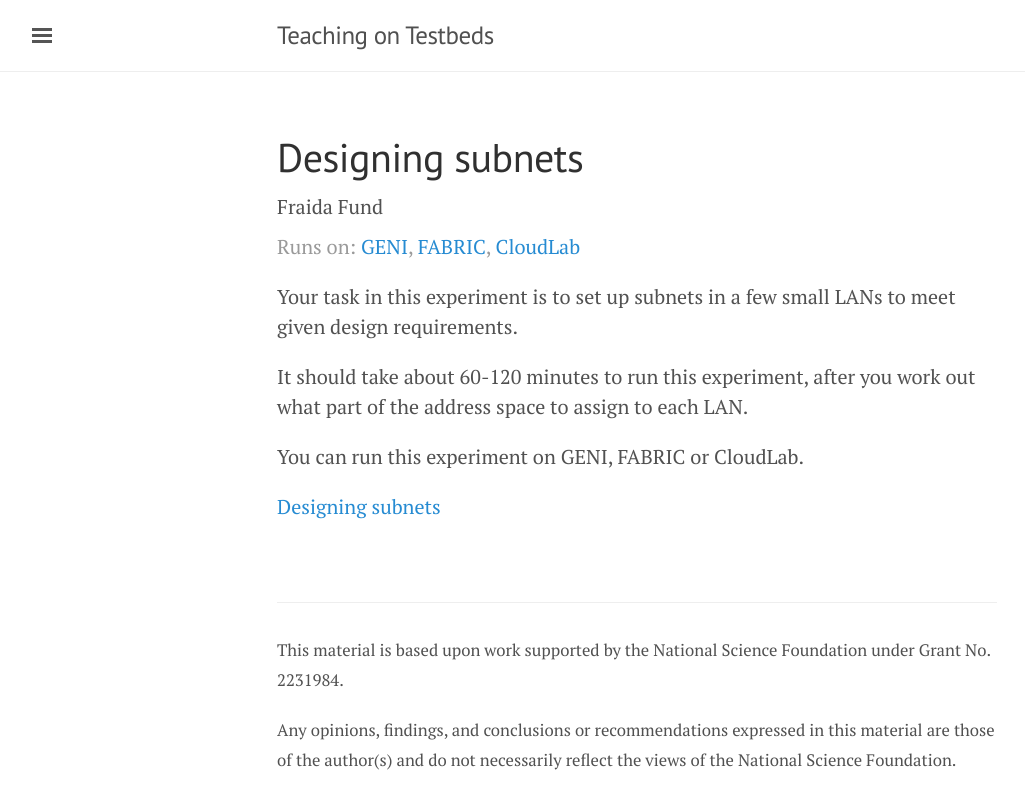
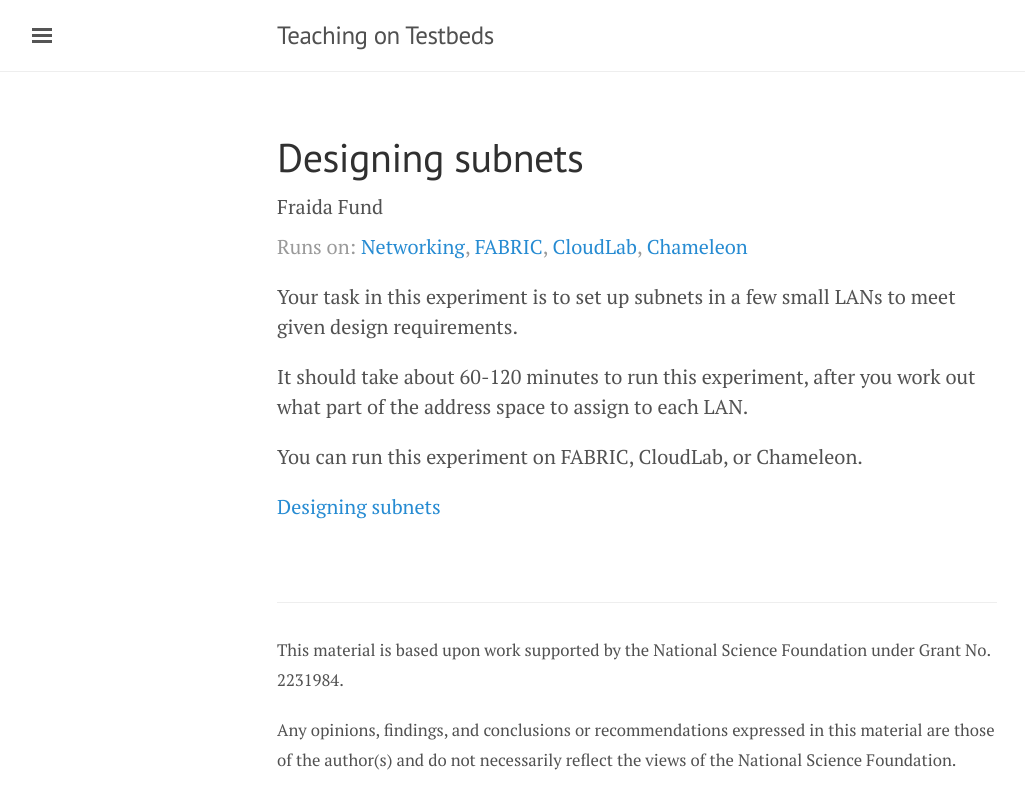
Before and after one commit to teaching-on-testbeds/teaching-on-testbeds.github.io, a Jekyll site: the page built from _posts/2022-10-05-designing-subnets.md, in a window 1280 px wide. Shown: the top 809 px of the page, without its empty margins (3-1028 px from the left). Built offline with Jekyll 4.4.1, drawn with Linux system fonts in a browser that asks for light colours.

Commit message:
Add chameleon for subnets example

```diff
--- a/_posts/2022-10-05-designing-subnets.md
+++ b/_posts/2022-10-05-designing-subnets.md
@@ -2,13 +2,13 @@
 layout: post
 title: Designing subnets
 author: Fraida Fund
-tags: [geni, fabric, cloudlab]
+tags: [networking, fabric, cloudlab, chameleon]
 ---
 
 Your task in this experiment is to set up subnets in a few small LANs to meet given design requirements.
 
 It should take about 60-120 minutes to run this experiment, after you work out what part of the address space to assign to each LAN.
 
-You can run this experiment on GENI, FABRIC or CloudLab.
+You can run this experiment on FABRIC, CloudLab, or Chameleon.
 
 [Designing subnets](https://witestlab.poly.edu/blog/designing-subnets/)
```
